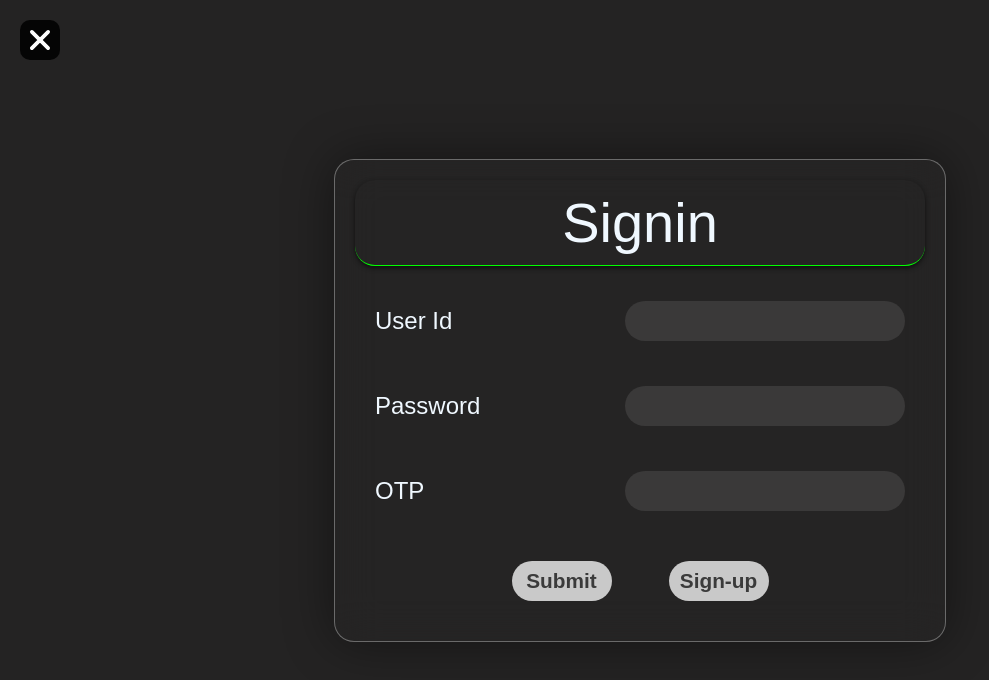
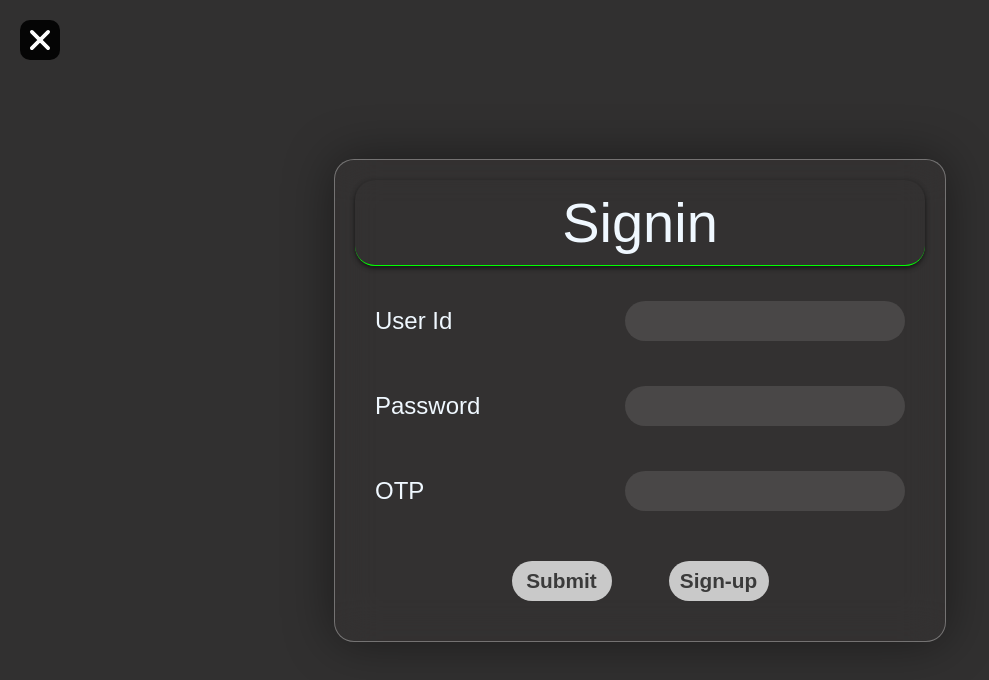
Before and after one commit to dhrzhncode/Intelligent-Power-Management-System, a plain HTML site: page signin.html in a window 1280 px wide. Shown: the whole page, without its empty margins (0-989 px from the left). Drawn offline with Linux system fonts and the light colour scheme; a web font is replaced by a local one.

Commit message:
BgChangeSign

```diff
--- a/signin.css
+++ b/signin.css
@@ -7,7 +7,7 @@ body{
     justify-content: center;
     align-items: center;
     height: 98vh;
-    background-color: rgb(36, 35, 35);
+    background-color: rgb(49, 48, 48);
     color: aliceblue;
     font-family: 'Radio Canada', sans-serif;
 }
@@ -41,7 +41,7 @@ body{
     max-width: fit-content;
     min-width: 550px;
     border-radius: 20px;
-    background-color: rgba(54, 53, 53, 0.1);
+    background-color: rgba(68, 66, 66, 0.1);
     backdrop-filter: blur(20px);
     border: 1px solid rgba(255, 255, 255, 0.322);
     box-shadow: 0px 0px 50px rgba(0, 0, 0, 0.438);
@@ -94,7 +94,7 @@ input{
     border-radius: 20px;
     padding: 0px 15px;
     color: aliceblue;
-    background-color: rgb(58, 57, 57);
+    background-color: rgb(73, 71, 71);
 }
 input:hover, input:active{
     padding: 0px 14px;
```
